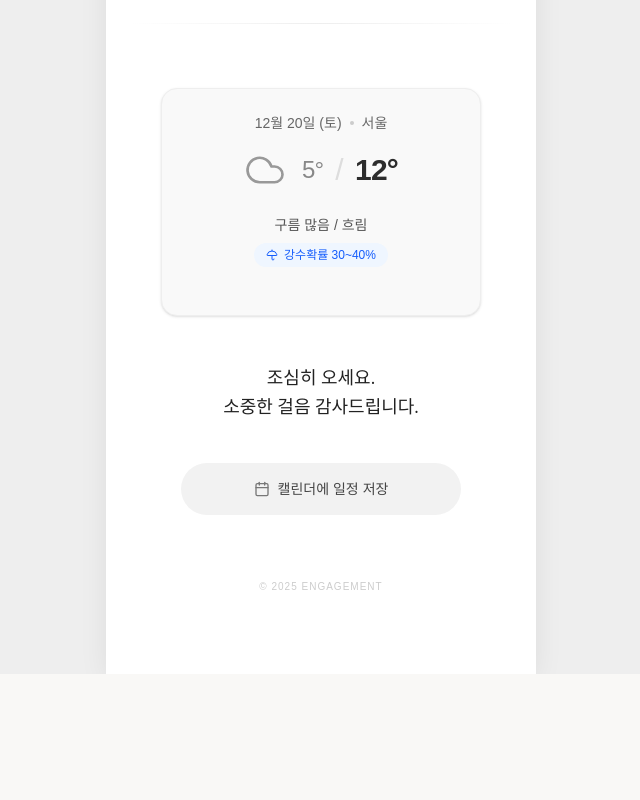
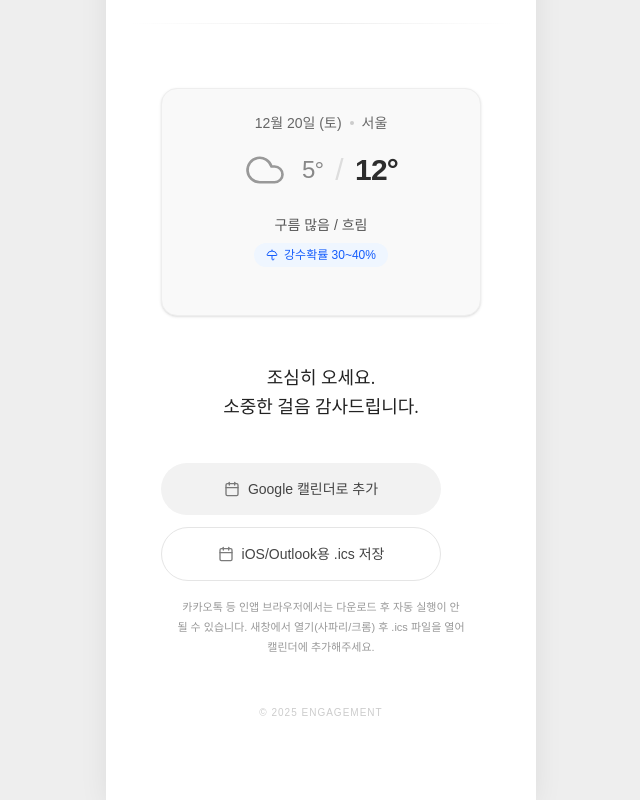
Before and after one commit to jangpago/sanggyunrye, a React (Vite) app: page / in a window 1280 px wide. Shown: the part 5377-6177 px from the top of the page, without its empty margins (319-959 px from the left). Before the commit the page ends 6051 px from the top, so only its background shows below. Built offline with nearby package versions, Linux system fonts and the light colour scheme; a web font is replaced by a local one.

Commit message:
chore: add calendar fallback guidance

```diff
--- a/src/components/Closing.jsx
+++ b/src/components/Closing.jsx
@@ -4,6 +4,9 @@ import { Cloud, Calendar, Umbrella } from 'lucide-react';
 import { weatherInfo, closingConfig, calendarEvent } from '../constants';
 
 const Closing = () => {
+    // Helper to generate Google Calendar Link
+    const googleCalendarLink = `https://calendar.google.com/calendar/render?action=TEMPLATE&text=${encodeURIComponent(calendarEvent.title)}&details=${encodeURIComponent(calendarEvent.description)}&location=${encodeURIComponent(calendarEvent.location)}&dates=${calendarEvent.startTime}/${calendarEvent.endTime}`;
+
     // Function to generate ICS file content
     const generateICS = () => {
         const icsContent = [
@@ -106,14 +109,30 @@ const Closing = () => {
                     {closingConfig.ment}
                 </p>
 
-                {/* Calendar Button */}
-                <button
-                    onClick={downloadICS}
-                    className="flex items-center justify-center px-8 py-4 bg-[#f2f2f2] text-[#444] rounded-full text-sm font-medium hover:bg-[#e0e0e0] transition mb-16 w-full max-w-[280px] cursor-pointer"
-                >
-                    <Calendar size={16} className="mr-2 opacity-70" />
-                    캘린더에 일정 저장
-                </button>
+                {/* Calendar Buttons */}
+                <div className="flex flex-col gap-3 mb-4 w-full">
+                    <a
+                        href={googleCalendarLink}
+                        target="_blank"
+                        rel="noreferrer"
+                        className="flex items-center justify-center px-8 py-4 bg-[#f2f2f2] text-[#444] rounded-full text-sm font-medium hover:bg-[#e0e0e0] transition w-full max-w-[280px]"
+                    >
+                        <Calendar size={16} className="mr-2 opacity-70" />
+                        Google 캘린더로 추가
+                    </a>
+                    <button
+                        onClick={downloadICS}
+                        className="flex items-center justify-center px-8 py-4 border border-[#e5e5e5] bg-white text-[#444] rounded-full text-sm font-medium hover:bg-[#f7f7f7] transition w-full max-w-[280px] cursor-pointer"
+                    >
+                        <Calendar size={16} className="mr-2 opacity-70" />
+                        iOS/Outlook용 .ics 저장
+                    </button>
+                </div>
+
+                <p className="text-[11px] text-[#999] leading-5 mb-12 px-4">
+                    카카오톡 등 인앱 브라우저에서는 다운로드 후 자동 실행이 안 될 수 있습니다.
+                    새창에서 열기(사파리/크롬) 후 .ics 파일을 열어 캘린더에 추가해주세요.
+                </p>
 
                 {/* Copyright */}
                 <span className="text-[10px] text-[#ccc] tracking-widest uppercase">
```
